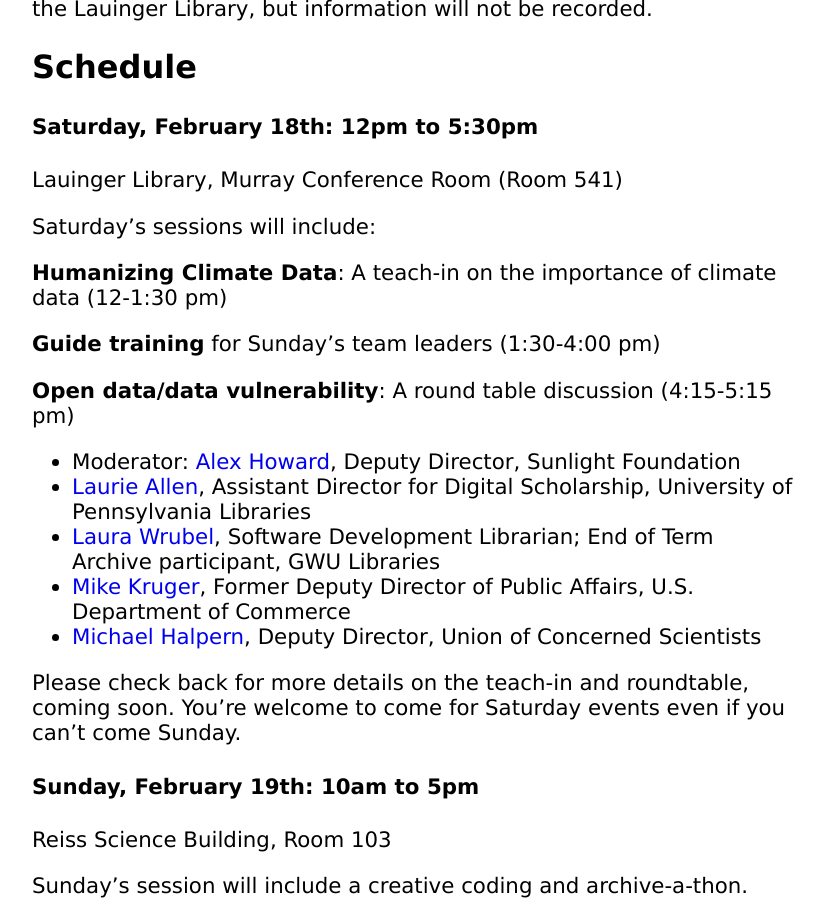
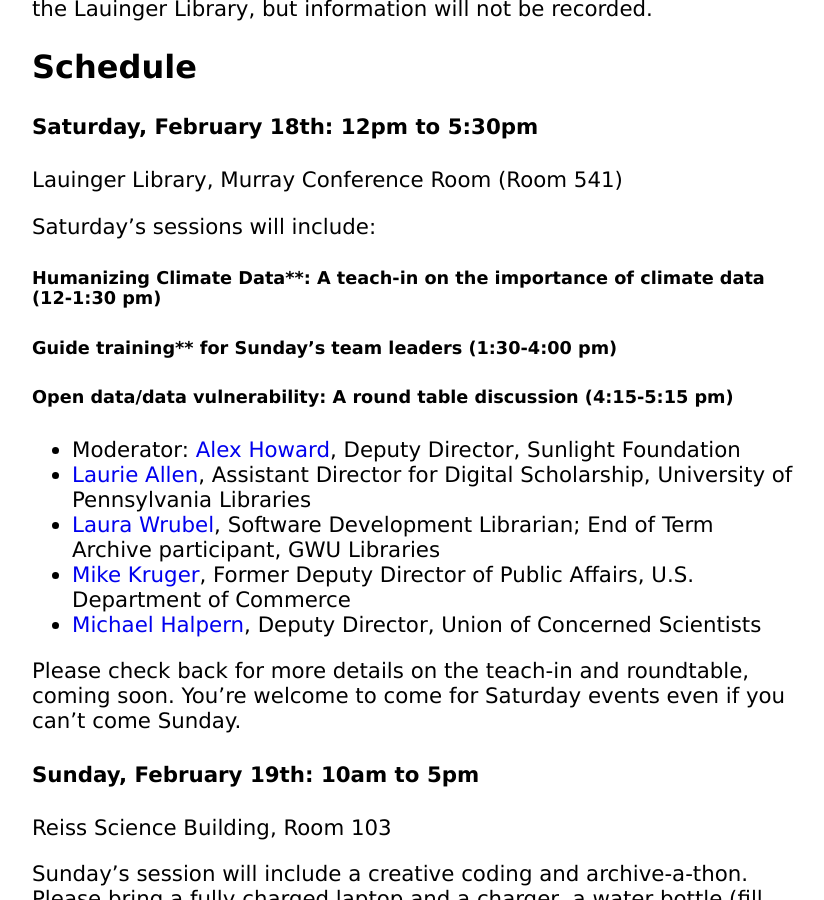
Before and after one commit to datarefuge/datarescue-dc, a Jekyll site: the page built from index.md, in a window 1280 px wide and 900 px high, scrolled down 1681 px. Shown: the whole window, without its empty margins (224-1048 px from the left). Built offline with Jekyll 4.4.1, drawn with Linux system fonts in a browser that asks for light colours.

```diff
--- a/index.md
+++ b/index.md
@@ -38,11 +38,12 @@ Lauinger Library, Murray Conference Room (Room 541)
 
 Saturday's sessions will include:
 
-**Humanizing Climate Data**: A teach-in on the importance of climate data (12-1:30 pm)
+##### Humanizing Climate Data**: A teach-in on the importance of climate data (12-1:30 pm)
 
-**Guide training** for Sunday's team leaders (1:30-4:00 pm)
+##### Guide training** for Sunday's team leaders (1:30-4:00 pm)
 
-**Open data/data vulnerability**: A round table discussion (4:15-5:15 pm)
+##### Open data/data vulnerability: A round table discussion (4:15-5:15 pm)
+
 * Moderator: [Alex Howard](https://sunlightfoundation.com/about/team/ahoward/), Deputy Director, Sunlight Foundation
 * [Laurie Allen](http://www.laurieallen.org/), Assistant Director for Digital Scholarship, University of Pennsylvania Libraries
 * [Laura Wrubel](https://library.gwu.edu/users/Wrubel), Software Development Librarian; End of Term Archive participant, GWU Libraries
```
